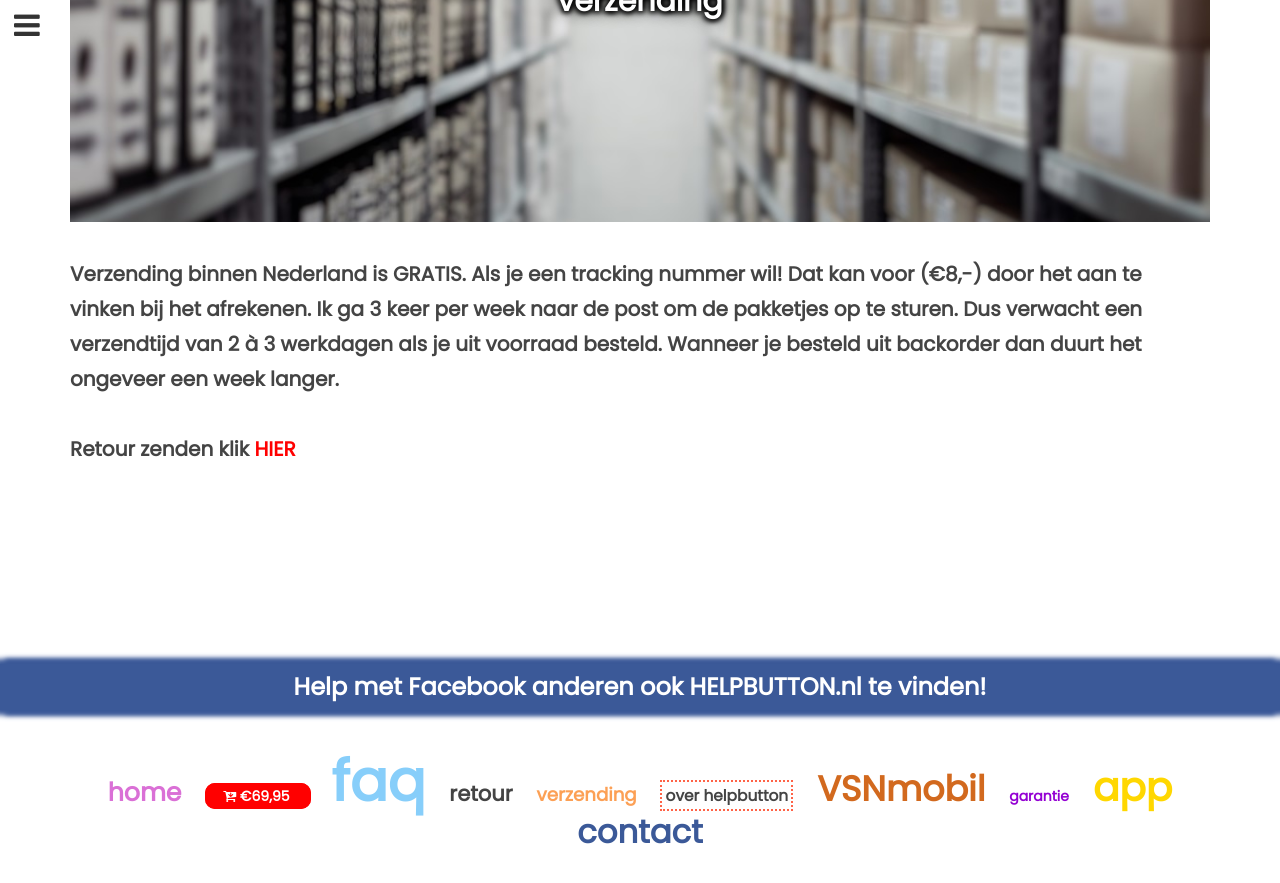
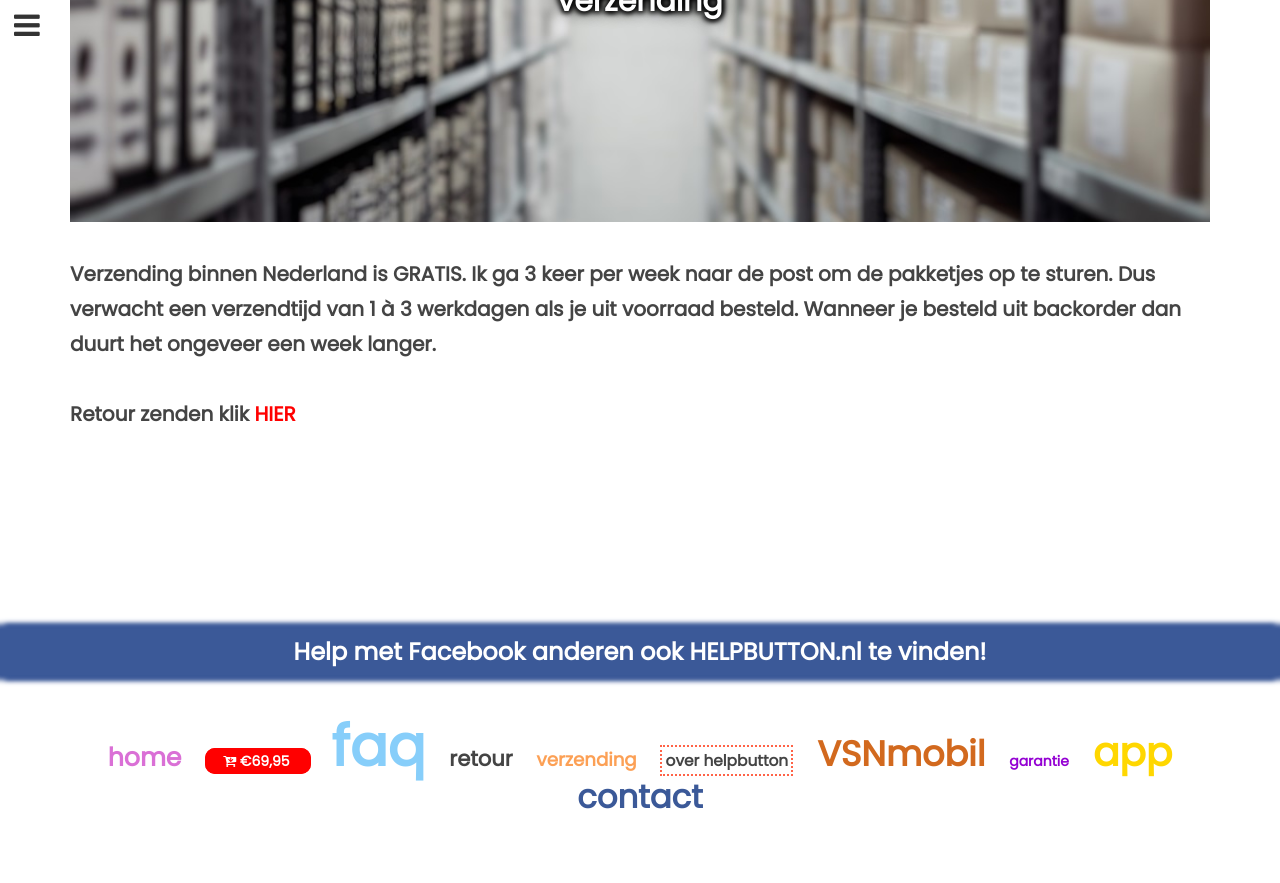
Before and after one commit to janarjensen/helpbutton.nl, a Jekyll site: the page built from verzending.md, in a window 1280 px wide and 900 px high, scrolled down 462 px. Shown: the top 883 px of the window. Built offline with Jekyll 4.4.1, drawn with Linux system fonts in a browser that asks for light colours; nearby versions of some CDN libraries; some web fonts are replaced.

Commit message:
Update verzending.md
fix

```diff
--- a/verzending.md
+++ b/verzending.md
@@ -4,8 +4,7 @@ title: verzending
 imgUrl: img/backgroundImg/verzending.jpg
 ---
 **Verzending binnen Nederland is GRATIS.**
-Als je een tracking nummer wil! Dat kan voor (€8,-) door het aan te vinken bij het afrekenen.
-Ik ga 3 keer per week naar de post om de pakketjes op te sturen. Dus verwacht een verzendtijd van 2 à 3 werkdagen als je uit voorraad besteld. Wanneer je besteld uit backorder dan duurt het ongeveer een week langer.
+Ik ga 3 keer per week naar de post om de pakketjes op te sturen. Dus verwacht een verzendtijd van 1 à 3 werkdagen als je uit voorraad besteld. Wanneer je besteld uit backorder dan duurt het ongeveer een week langer.
 
 Retour zenden klik [HIER]
 
```
